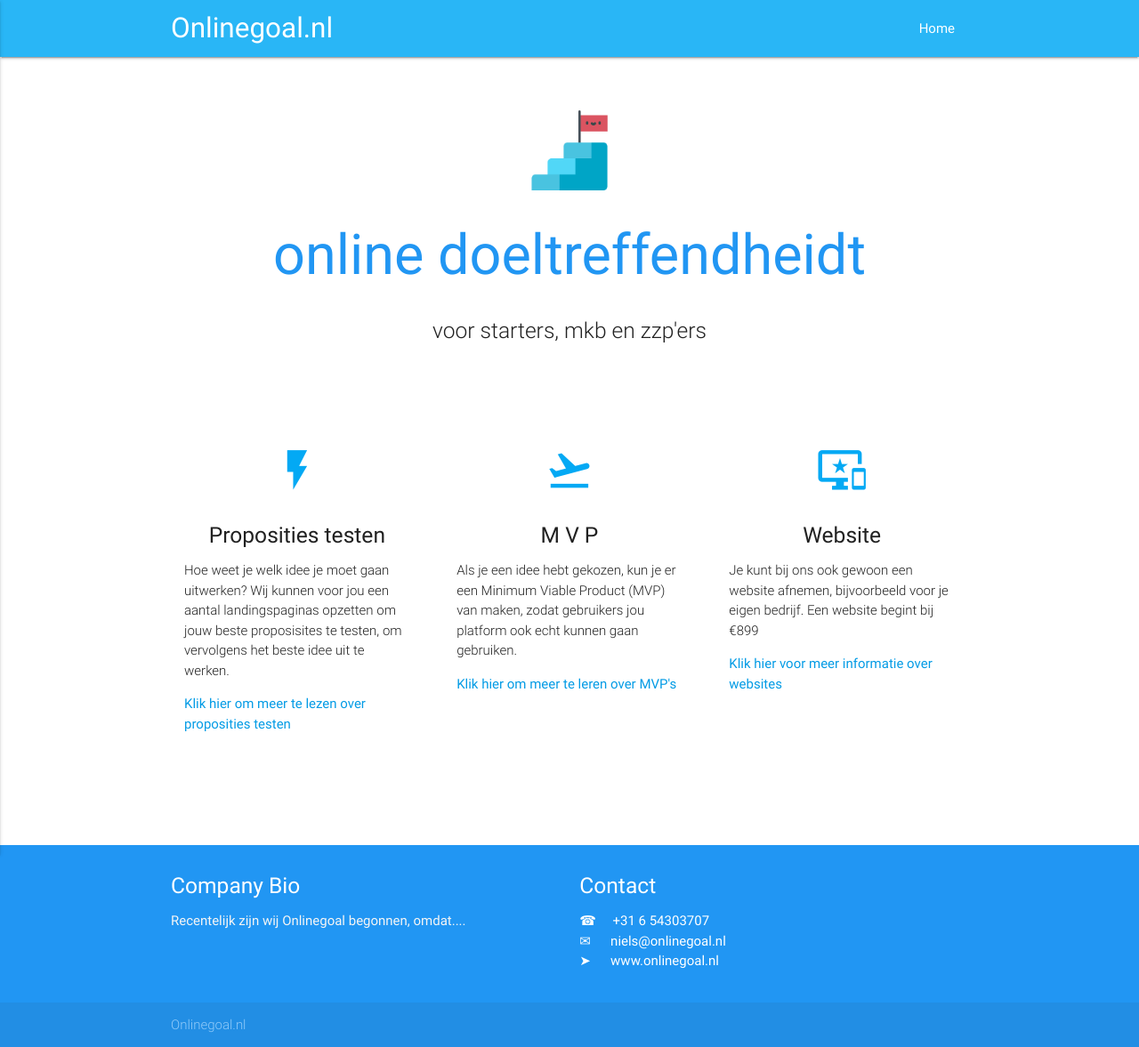
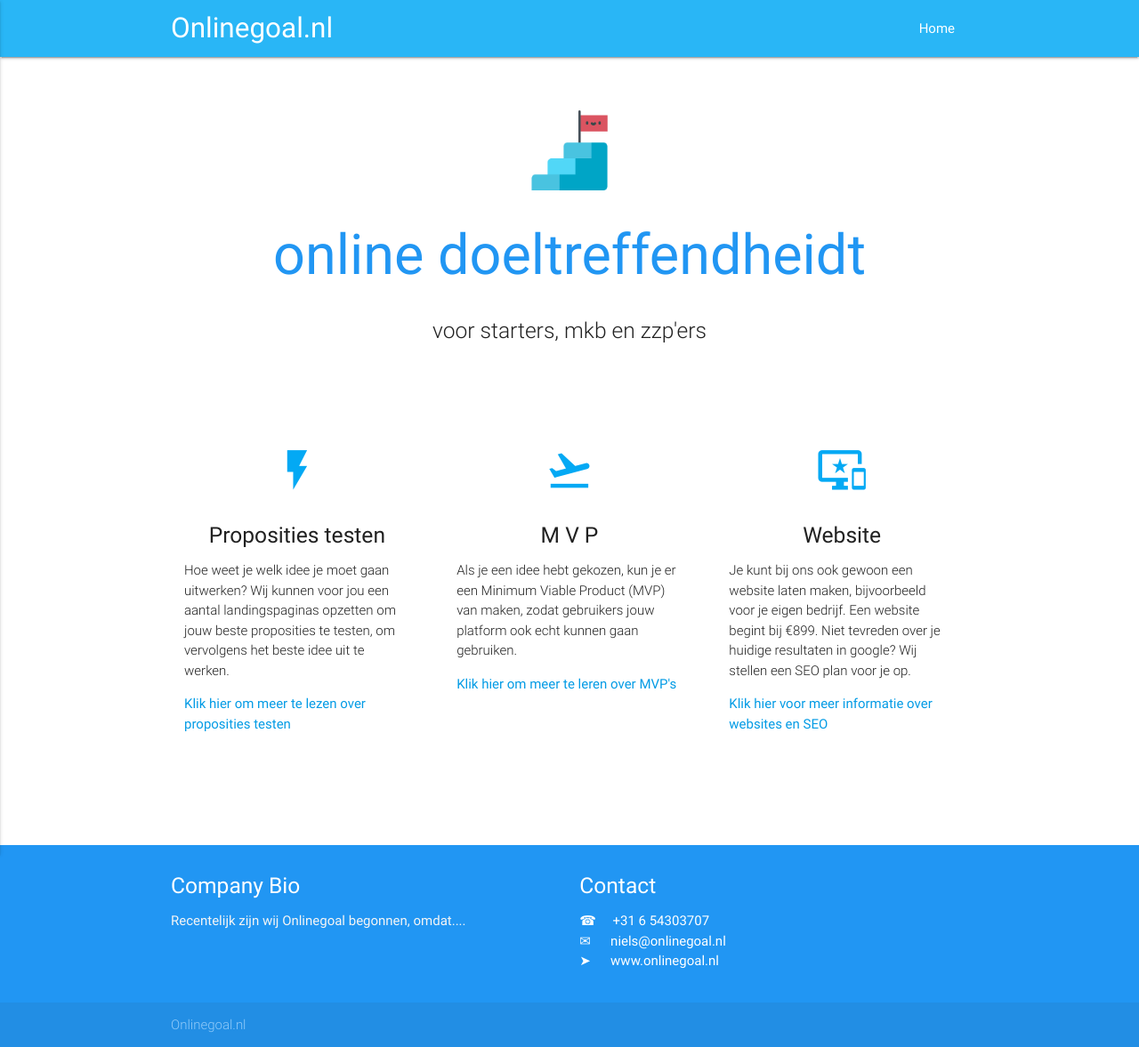
Before and after one commit to martijnvdbrug/onlinegoal.nl, a Jekyll site: the page built from index.md, in a window 1280 px wide. Shown: the whole page at 89% size. Built offline with Jekyll 4.4.1, drawn with Linux system fonts in a browser that asks for light colours.

Commit message:
Changed text on 3 services

```diff
--- a/_layouts/home.html
+++ b/_layouts/home.html
@@ -43,7 +43,7 @@
           <h2 class="center light-blue-text"><i class="material-icons">flash_on</i></h2>
           <h5 class="center">Proposities testen</h5>
 
-          <p class="light">Hoe weet je welk idee je moet gaan uitwerken? Wij kunnen voor jou een aantal landingspaginas opzetten om jouw beste proposisites te testen,
+          <p class="light">Hoe weet je welk idee je moet gaan uitwerken? Wij kunnen voor jou een aantal landingspaginas opzetten om jouw beste proposities te testen,
             om vervolgens het beste idee uit te werken.</p>
           <a href="{{ "/proposities-testen" | relative_url }}"> Klik hier om meer te lezen over proposities testen</a>
         </div>
@@ -54,7 +54,7 @@
           <h2 class="center light-blue-text"><i class="material-icons">flight_takeoff</i></h2>
           <h5 class="center">M V P</h5>
 
-          <p class="light">Als je een idee hebt gekozen, kun je er een Minimum Viable Product (MVP) van maken, zodat gebruikers jou platform ook echt kunnen gaan gebruiken.</p>
+          <p class="light">Als je een idee hebt gekozen, kun je er een Minimum Viable Product (MVP) van maken, zodat gebruikers jouw platform ook echt kunnen gaan gebruiken.</p>
           <a href="{{ "/minimum-viable-product" | relative_url }}"> Klik hier om meer te leren over MVP's</a>
         </div>
       </div>
@@ -64,8 +64,8 @@
           <h2 class="center light-blue-text"><i class="material-icons">important_devices</i></h2>
           <h5 class="center">Website</h5>
 
-          <p class="light">Je kunt bij ons ook gewoon een website afnemen, bijvoorbeeld voor je eigen bedrijf. Een website begint bij €899</p>
-          <a href="{{ "/websites" | relative_url }}"> Klik hier voor meer informatie over websites</a>
+          <p class="light">Je kunt bij ons ook gewoon een website laten maken, bijvoorbeeld voor je eigen bedrijf. Een website begint bij €899. Niet tevreden over je huidige resultaten in google? Wij stellen een SEO plan voor je op.</p>
+          <a href="{{ "/websites" | relative_url }}"> Klik hier voor meer informatie over websites en SEO</a>
         </div>
       </div>
     </div>
```
